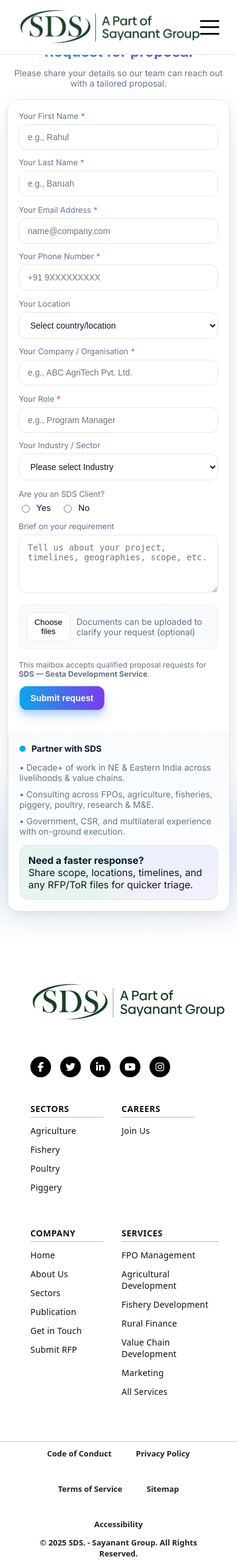
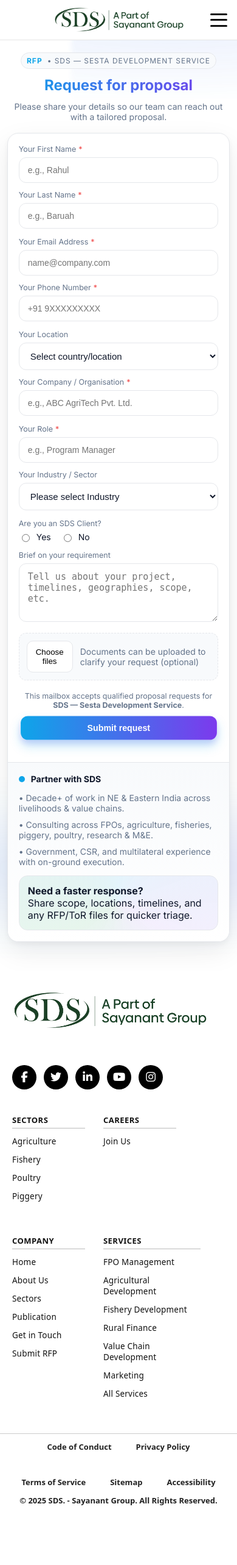
Before and after one commit to rahulbaruah098/SDS-NEW-WEBSITE, a Flask app: page /rfp in a window 390 px wide. Shown: the whole page at 61% size. After the commit the page ends 2469 px from the top, so only its background shows below. Run offline with Flask 3, Linux system fonts and the light colour scheme; some libraries are stand-ins or nearby versions.

Commit message:
Update code

```diff
--- a/templates/about_us.html
+++ b/templates/about_us.html
@@ -1445,7 +1445,7 @@
 
            <article class="sds-tm-card">
           <div class="sds-tm-media">
-            <img src="static/Images/jogen.jpg" alt="Tirtharaj Gohain portrait">
+            <img src="" alt="">
           </div>
           <div class="sds-tm-body">
             <div class="sds-tm-name">Dr.Jogen Kalita</div>
@@ -1513,7 +1513,7 @@
 
         <!-- 9 -->
         <article class="sds-tm-card">
-          <div class="sds-tm-media"><img src="static/Images/em/amit.jpg" alt="Amit Saha portrait"></div>
+          <div class="sds-tm-media"><img src="static/Images/em/Amitsda2.jpg" alt="Amit Saha portrait"></div>
           <div class="sds-tm-body">
             <div class="sds-tm-name">Amit Saha</div>
             <div class="sds-tm-role">Manager (Accounts)</div>
@@ -1586,7 +1586,7 @@
           <div class="sds-tm-media"><img src="static/Images/em/Amitabh.jpg" alt="Amitabh Guha Thakurata portrait"></div>
           <div class="sds-tm-body">
             <div class="sds-tm-name">Amitabh Guha Thakurata</div>
-            <div class="sds-tm-role">IBCB TSA - TRESP</div>
+            <div class="sds-tm-role">IB Expert</div>
             <p class="sds-tm-bio">Development is about people, participation, and lasting change.</p>
           </div>
         </article>
--- a/templates/rfp.html
+++ b/templates/rfp.html
@@ -1,10 +1,3 @@
-
-
-
-
-
-
-
 <!DOCTYPE html>
 <html lang="en">
 
@@ -22,12 +15,9 @@
     <!-- ScrollTrigger plugin -->
     <script src="https://cdnjs.cloudflare.com/ajax/libs/gsap/3.12.5/ScrollTrigger.min.js"></script>
     <style>
-
-
         .logo-f {
             height: 75px;
         }
-
 
         /* ---------- LAYOUT ---------- */
         .footer-wrapper {
@@ -169,6 +159,11 @@
         .footer-bottom .copyright { font-weight: 900; }
 
         /* ---------- RESPONSIVE ---------- */
+        @media (max-width: 1200px) {
+          .footer-wrapper { padding: 40px 80px 60px; }
+          .footer-bottom { padding: 10px 80px; }
+        }
+
         @media (max-width: 960px) {
           .footer-wrapper {
             padding: 40px 50px 60px 50px;
@@ -199,6 +194,15 @@
           .footer-bottom .links { justify-content: center; }
         }
 
+        /* Extra-small devices tweaks */
+        @media (max-width: 520px) {
+          .footer-wrapper { padding: 28px 20px 44px; }
+          .footer-bottom { padding: 12px 20px; }
+          .footer-social { gap: 12px; }
+          .footer-social button { width: 40px; height: 40px; font-size: 18px; }
+          footer .footer-column h3 { font-size: 13px; }
+          .footer-column ul li { font-size: 13.5px; }
+        }
     </style>
 </head>
 
@@ -219,6 +223,9 @@
     }
     *{box-sizing:border-box;} html,body{margin:0;padding:0;}
     body{font-family:system-ui,-apple-system,Segoe UI,Roboto,Inter,Arial,sans-serif;}
+
+    /* NEW: ensure content starts below fixed header on all viewports */
+    body { padding-top: var(--header-h); }
 
     /* NAV container fixed */
     #sds-navigation{ position:fixed; top:0; left:0; width:100%; z-index:10000; }
@@ -314,6 +321,24 @@
     .overlay-left .main-menu > li > a:active{ transform:translateX(6px); }
     .overlay-left .main-menu > li > a.pressed,
     .overlay-left .main-menu > li > a:focus-visible{ transform:translateX(6px); }
+
+    /* NEW: header responsiveness */
+    @media (max-width:740px){
+      .header{ padding: 0 16px; }
+      .logo{ height:58px; }
+      :root{ --header-h: 74px; }
+      .hamburger{ width:28px; height:22px; }
+      .hamburger span{ height:3px; }
+      .hamburger span:nth-child(2){ top:9.5px; }
+      .hamburger span:nth-child(3){ top:19px; }
+      .hamburger.active span:nth-child(1),
+      .hamburger.active span:nth-child(3){ top:9.5px; }
+    }
+
+    @media (max-width:460px){
+      .logo{ height:50px; }
+      :root{ --header-h: 66px; }
+    }
   </style>
 
   <!-- Header -->
@@ -472,6 +497,7 @@
     })();
   </script>
 </section>
+
 <section id="sds-rfp" aria-label="Request for Proposal — SDS (Sesta Development Service)">
   <style>
     /* =========================
@@ -639,6 +665,27 @@
     #sds-rfp .sr-only{ position:absolute; width:1px; height:1px; padding:0; margin:-1px; overflow:hidden; clip:rect(0,0,0,0); border:0;}
     #sds-rfp .error{ color:#b91c1c; font-size:12.5px; display:none }
     #sds-rfp .field.invalid .error{ display:block }
+
+    /* ===== Mobile-specific enhancements (additive) ===== */
+    @media (max-width: 980px){
+      #sds-rfp{ --wrap: min(740px, 94vw); padding: 24px 0 56px; }
+      #sds-rfp .aside{ border-left: 0; border-top: 1px solid var(--line); }
+    }
+    @media (max-width: 640px){
+      #sds-rfp{ --wrap: 94vw; padding: 20px 0 48px; }
+      #sds-rfp .upload{ gap:12px; }
+      #sds-rfp .actions{ flex-direction: column; align-items: stretch; gap: 10px; }
+      #sds-rfp .primary{ width: 100%; }
+      #sds-rfp .note{ text-align: center; }
+    }
+    @media (max-width: 420px){
+      #sds-rfp .eyebrow{ font-size: 12px; padding:5px 9px; }
+      #sds-rfp h2{ font-size: 24px; }
+      #sds-rfp .sub{ font-size: 14px; }
+      #sds-rfp input, #sds-rfp select, #sds-rfp textarea{ font-size: 15px; padding: 12px 14px; }
+      #sds-rfp .label{ font-size: 12.5px; }
+      #sds-rfp .upload .btn{ padding:10px 14px; }
+    }
   </style>
 
   <div class="wrap">
```
Also changed, not shown: app.py (+0 -10 lines), instance/site.db, static/Images/em/Amitsda2.jpg (added). Lines whose indentation alone changed are shown as unchanged.
